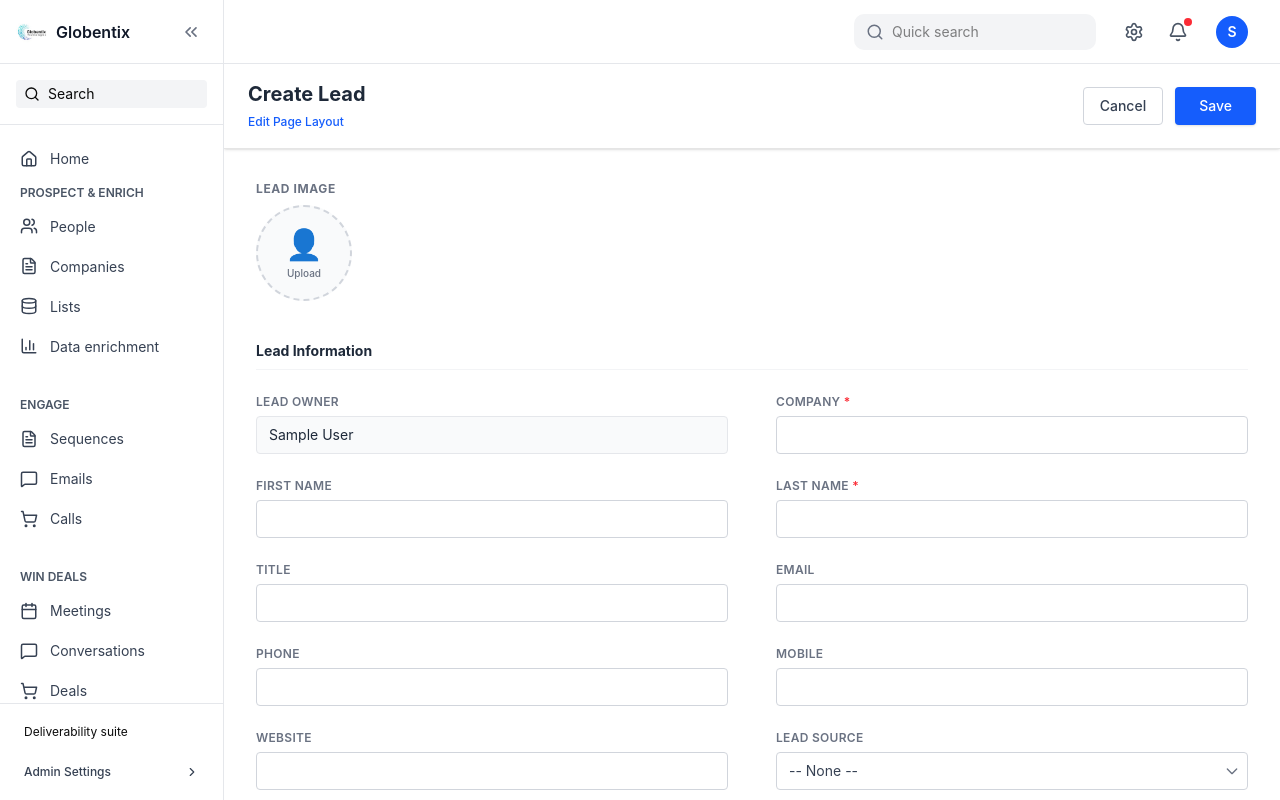
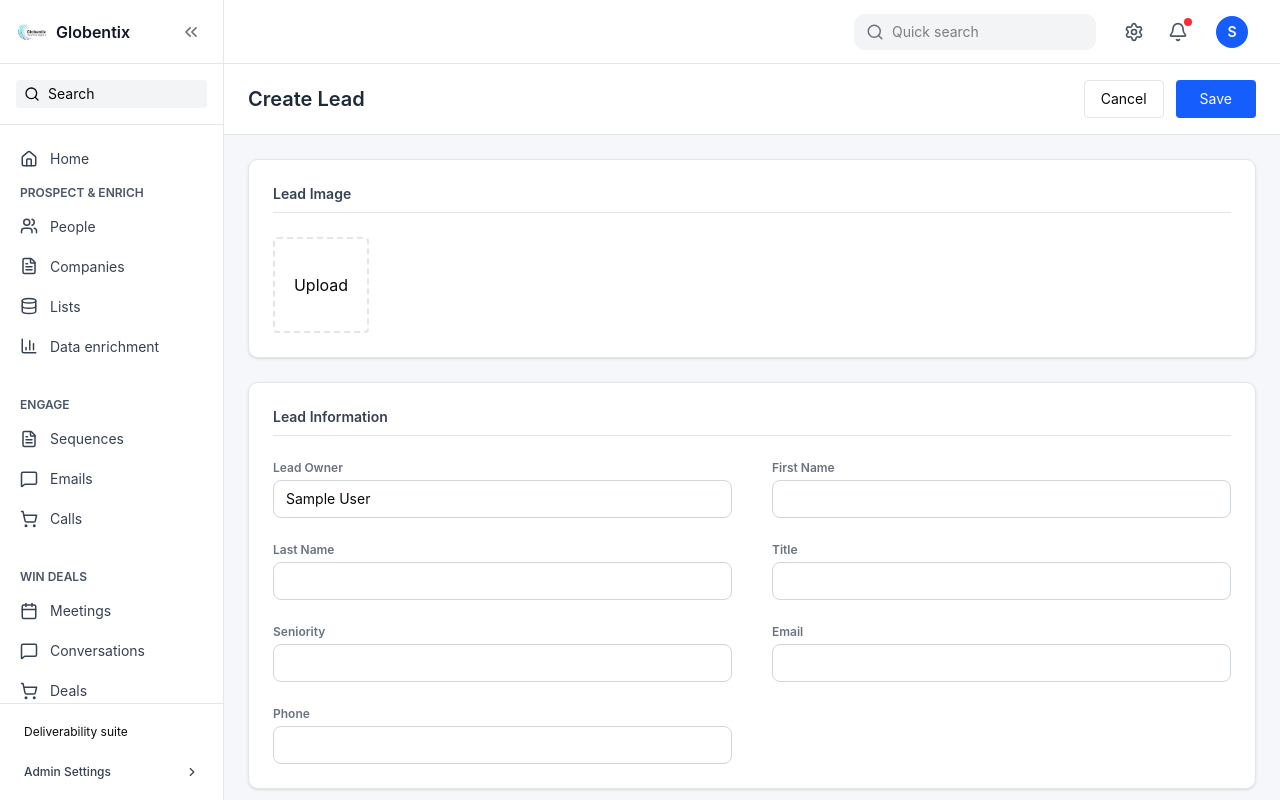
Before and after one commit to divyeshjethava/Apollo.io, a React (Vite) app in the folder frontend/: page /people/create in a window 1280 px wide. Built offline with nearby package versions, Linux system fonts and the light colour scheme; sample sign-in values are in the browser's storage.

Commit message:
(people): add person page and update people components
- Add new PersonPage for viewing individual person details
- Update PeopleTable component
- Update CreateLeadView component
- Update App routing to include person page

```diff
--- a/frontend/src/components/views/People/CreateLeadView.jsx
+++ b/frontend/src/components/views/People/CreateLeadView.jsx
@@ -1,7 +1,6 @@
 import React, { useState, useEffect, useRef } from "react";
 import { useNavigate } from "react-router-dom";
 
-// --- 1. Static Data for Dropdowns ---
 const DROPDOWN_OPTIONS = {
   leadSource: [
     "Advertisement",
@@ -12,15 +11,6 @@ const DROPDOWN_OPTIONS = {
     "Web",
     "Word of mouth",
   ],
-  leadStatus: [
-    "Attempted to Contact",
-    "Contacted",
-    "Future Lead",
-    "Junk Lead",
-    "Lost Lead",
-    "Not Contacted",
-    "Pre-Qualified",
-  ],
   industry: [
     "Technology",
     "Telecommunications",
@@ -30,19 +20,11 @@ const DROPDOWN_OPTIONS = {
     "Manufacturing",
     "Retail",
     "Healthcare",
-  ],
-  rating: [
-    "Acquired",
-    "Active",
-    "Market Failed",
-    "Project Cancelled",
-    "Shut Down",
+    "Government Administration",
   ],
   countries: ["India", "USA", "UK", "Australia"],
-  salutation: ["Mr.", "Ms.", "Mrs.", "Dr.", "Prof."],
 };
 
-// --- 2. Location Logic ---
 const STATE_MAPPING = {
   India: [
     "Delhi",
@@ -53,267 +35,212 @@ const STATE_MAPPING = {
     "Telangana",
   ],
   USA: ["California", "New York", "Texas", "Florida", "Washington"],
-  UK: ["England", "Scotland", "Wales", "Northern Ireland"],
+  UK: ["England", "Scotland", "Wales"],
   Australia: ["New South Wales", "Victoria", "Queensland"],
-};
-
-// --- 3. Simulated API ---
-const checkPincode = async (pincode) => {
-  await new Promise((resolve) => setTimeout(resolve, 500));
-  const database = {
-    110001: { city: "New Delhi", state: "Delhi", country: "India" },
-    400001: { city: "Mumbai", state: "Maharashtra", country: "India" },
-    560001: { city: "Bengaluru", state: "Karnataka", country: "India" },
-    600001: { city: "Chennai", state: "Tamil Nadu", country: "India" },
-    10001: { city: "New York", state: "New York", country: "USA" },
-    90001: { city: "Los Angeles", state: "California", country: "USA" },
-  };
-  return database[pincode] || null;
 };
 
 export default function CreateLeadView() {
   const navigate = useNavigate();
   const fileInputRef = useRef(null);
 
-  // State
   const [imagePreview, setImagePreview] = useState(null);
   const [selectedFile, setSelectedFile] = useState(null);
-  const [loading, setLoading] = useState(false);
-
-  // --- NEW: State for Lead Owner Name ---
   const [ownerName, setOwnerName] = useState("Current User");
 
-  // --- NEW: Effect to get Logged In User ---
   useEffect(() => {
     const storedUser = localStorage.getItem("user");
+
     if (storedUser) {
-      try {
-        const userObj = JSON.parse(storedUser);
-        if (userObj.name) {
-          setOwnerName(userObj.name);
-        }
-      } catch (error) {
-        console.error("Error parsing user data", error);
-      }
+      const user = JSON.parse(storedUser);
+      setOwnerName(user.name || "Current User");
     }
   }, []);
 
   const [formData, setFormData] = useState({
     firstName: "",
     lastName: "",
-    company: "",
+    title: "",
+    seniority: "",
     email: "",
     phone: "",
-    mobile: "",
+    // mobile: "",
+    linkedin: "",
+    facebook: "",
+    twitter: "",
+
+    company: "",
     website: "",
-    title: "",
-    fax: "",
-    salutation: "None",
-    leadSource: "None",
-    leadStatus: "None",
+    companyPhone: "",
+    companyLinkedin: "",
     industry: "None",
-    rating: "None",
+    employees: "",
     revenue: "",
-    employees: "",
+
+    houseNo: "",
+    street: "",
+    city: "",
+    state: "None",
     country: "None",
-    state: "None",
-    city: "",
     pincode: "",
-    street: "",
-    houseNo: "",
+
     description: "",
   });
 
   const availableStates = STATE_MAPPING[formData.country] || [];
 
-  // Handlers
   const handleChange = (e) => {
     const { name, value } = e.target;
-    setFormData((prev) => ({ ...prev, [name]: value }));
+
+    setFormData((prev) => ({
+      ...prev,
+      [name]: value,
+    }));
   };
 
   const handleCountryChange = (e) => {
-    const newCountry = e.target.value;
+    const country = e.target.value;
+
     setFormData((prev) => ({
       ...prev,
-      country: newCountry,
+      country,
       state: "None",
     }));
   };
 
-  const handlePincodeChange = async (e) => {
-    const code = e.target.value;
-    setFormData((prev) => ({ ...prev, pincode: code }));
-    if (code.length >= 5) {
-      setLoading(true);
-      const data = await checkPincode(code);
-      setLoading(false);
-      if (data) {
-        setFormData((prev) => ({
-          ...prev,
-          city: data.city,
-          state: data.state,
-          country: data.country,
-        }));
-      }
-    }
-  };
-
   const handleImageUpload = (e) => {
     const file = e.target.files[0];
+
     if (file) {
-      const imageUrl = URL.createObjectURL(file);
-      setImagePreview(imageUrl);
+      setImagePreview(URL.createObjectURL(file));
       setSelectedFile(file);
     }
   };
 
   const handleSubmit = async () => {
     try {
-      setLoading(true);
-      const dataToSend = new FormData();
+      const form = new FormData();
 
-      // Append form fields
       Object.keys(formData).forEach((key) => {
-        dataToSend.append(key, formData[key]);
+        form.append(key, formData[key]);
       });
 
-      // Append the real owner name we fetched
-      dataToSend.append("owner", ownerName);
+      form.append("owner", ownerName);
 
       if (selectedFile) {
-        dataToSend.append("leadImage", selectedFile);
+        form.append("leadImage", selectedFile);
       }
 
-      const response = await fetch("http://localhost:4000/api/leads", {
+      const res = await fetch("http://localhost:4000/api/leads", {
         method: "POST",
-        body: dataToSend,
+        body: form,
       });
 
-      if (response.ok) {
-        alert("Lead created successfully!");
+      if (res.ok) {
+        alert("Lead Created Successfully");
         navigate(-1);
       } else {
         alert("Error creating lead");
       }
     } catch (error) {
-      console.error("Error:", error);
-      alert("Server error");
-    } finally {
-      setLoading(false);
+      console.error(error);
+      alert("Server Error");
     }
   };
 
   return (
-    <div className="h-full flex flex-col bg-[#f5f7fb]">
+    <div className="flex flex-col h-full bg-[#f5f7fb]">
       {/* Top Bar */}
-      <div className="flex-none flex items-center justify-between px-6 py-4 border-b bg-white shadow-sm z-10">
-        <div>
-          <h1 className="text-xl font-bold text-gray-800">Create Lead</h1>
-          <span className="text-xs font-medium text-blue-600 cursor-pointer hover:underline">
-            Edit Page Layout
-          </span>
-        </div>
+
+      <div className="flex items-center justify-between px-6 py-4 bg-white border-b">
+        <h1 className="text-xl font-semibold text-gray-800">Create Lead</h1>
+
         <div className="flex gap-3">
           <button
             onClick={() => navigate(-1)}
-            className="px-4 py-2 border border-gray-300 rounded text-sm font-medium bg-white text-gray-700 hover:bg-gray-50 transition"
+            className="px-4 py-2 border rounded text-sm"
           >
             Cancel
           </button>
+
           <button
-            className="px-6 py-2 rounded text-sm font-medium bg-blue-600 text-white hover:bg-blue-700 shadow-sm transition"
             onClick={handleSubmit}
+            className="px-6 py-2 bg-blue-600 text-white rounded text-sm"
           >
             Save
           </button>
         </div>
       </div>
 
-      {/* Form Body */}
-      <div className="flex-1 bg-white overflow-y-auto custom-scrollbar">
-        <div className="bg-white p-8 max-w-6xl mx-auto">
-          {/* Image Upload */}
-          <div className="mb-10 flex items-center gap-6">
-            <div className="relative group">
-              <h2 className="text-xs font-bold uppercase text-gray-500 mb-2 tracking-wider">
-                Lead Image
-              </h2>
+      {/* Form */}
+
+      <div className="flex-1 overflow-y-auto p-6">
+        <div className="max-w-[1100px] mx-auto space-y-6">
+          {/* Image */}
+
+          <Section title="Lead Image">
             <div
               onClick={() => fileInputRef.current.click()}
-                className="w-24 h-24 rounded-full border-2 border-dashed border-gray-300 flex items-center justify-center cursor-pointer hover:border-blue-500 hover:bg-blue-50 transition relative overflow-hidden bg-gray-50"
+              className="w-24 h-24 border-2 border-dashed flex items-center justify-center rounded cursor-pointer"
             >
               {imagePreview ? (
                 <img
                   src={imagePreview}
-                    alt="Preview"
-                    className="w-full h-full object-cover"
+                  className="w-full h-full object-cover rounded"
                 />
               ) : (
-                  <div className="text-center">
-                    <span className="text-3xl text-gray-400">👤</span>
-                    <p className="text-[10px] text-gray-500 mt-1 font-medium">
-                      Upload
-                    </p>
-                  </div>
+                "Upload"
               )}
             </div>
+
             <input
               type="file"
               ref={fileInputRef}
               className="hidden"
+              onChange={handleImageUpload}
               accept="image/*"
-                onChange={handleImageUpload}
             />
-            </div>
-          </div>
+          </Section>
 
           {/* Lead Info */}
-          <h2 className="text-sm font-bold text-gray-800 mb-6 pb-2 border-b border-gray-100">
-            Lead Information
-          </h2>
-          <div className="grid grid-cols-1 md:grid-cols-2 gap-x-12 gap-y-6 mb-10">
-            {/* UPDATED FIELD: Display dynamic owner name */}
+
+          <Section title="Lead Information">
             <Input label="Lead Owner" value={ownerName} readOnly />
 
-            <Input
-              label="Company"
-              name="company"
-              value={formData.company}
-              onChange={handleChange}
-              required
-            />
-
-            <div className="flex gap-3">
             <Input
               label="First Name"
               name="firstName"
               value={formData.firstName}
               onChange={handleChange}
-                className="flex-1"
             />
-            </div>
 
             <Input
               label="Last Name"
               name="lastName"
               value={formData.lastName}
               onChange={handleChange}
-              required
             />
+
             <Input
               label="Title"
               name="title"
               value={formData.title}
               onChange={handleChange}
             />
+
+            <Input
+              label="Seniority"
+              name="seniority"
+              value={formData.seniority}
+              onChange={handleChange}
+            />
+
             <Input
               label="Email"
               name="email"
-              type="email"
               value={formData.email}
               onChange={handleChange}
             />
+
             <Input
               label="Phone"
               name="phone"
@@ -321,12 +248,24 @@ export default function CreateLeadView() {
               onChange={handleChange}
             />
 
-            <Input
+            {/* <Input
               label="Mobile"
               name="mobile"
               value={formData.mobile}
               onChange={handleChange}
+            /> */}
+          </Section>
+
+          {/* Company */}
+
+          <Section title="Company Information">
+            <Input
+              label="Company"
+              name="company"
+              value={formData.company}
+              onChange={handleChange}
             />
+
             <Input
               label="Website"
               name="website"
@@ -334,85 +273,59 @@ export default function CreateLeadView() {
               onChange={handleChange}
             />
 
-            <Select
-              label="Lead Source"
-              name="leadSource"
-              options={DROPDOWN_OPTIONS.leadSource}
-              value={formData.leadSource}
-              onChange={handleChange}
-            />
-            <Select
-              label="Lead Status"
-              name="leadStatus"
-              options={DROPDOWN_OPTIONS.leadStatus}
-              value={formData.leadStatus}
-              onChange={handleChange}
-            />
-            <Select
-              label="Industry"
-              name="industry"
-              options={DROPDOWN_OPTIONS.industry}
-              value={formData.industry}
+            <Input
+              label="Company Phone"
+              name="companyPhone"
+              value={formData.companyPhone}
               onChange={handleChange}
             />
 
             <Input
-              label="No. of Employees"
+              label="Company LinkedIn"
+              name="companyLinkedin"
+              value={formData.companyLinkedin}
+              onChange={handleChange}
+            />
+
+            <Select
+              label="Industry"
+              name="industry"
+              value={formData.industry}
+              options={DROPDOWN_OPTIONS.industry}
+              onChange={handleChange}
+            />
+
+            <Input
+              label="Employees"
               name="employees"
-              type="number"
               value={formData.employees}
               onChange={handleChange}
             />
+
             <Input
               label="Annual Revenue"
               name="revenue"
-              type="number"
-              prefix="Rs."
               value={formData.revenue}
               onChange={handleChange}
             />
-            <Select
-              label="Rating"
-              name="rating"
-              options={DROPDOWN_OPTIONS.rating}
-              value={formData.rating}
-              onChange={handleChange}
-            />
-          </div>
+          </Section>
 
-          {/* Address Info */}
-          <h2 className="text-sm font-bold text-gray-800 mb-6 pb-2 border-b border-gray-100">
-            Address Information
-          </h2>
-          <div className="grid grid-cols-1 md:grid-cols-2 gap-x-12 gap-y-6 mb-10">
-            <Select
-              label="Country"
-              name="country"
-              options={DROPDOWN_OPTIONS.countries}
-              value={formData.country}
-              onChange={handleCountryChange}
-            />
+          {/* Address */}
+
+          <Section title="Address Information">
             <Input
-              label="Flat / House No."
+              label="House No"
               name="houseNo"
               value={formData.houseNo}
               onChange={handleChange}
             />
 
-            <div className="relative">
             <Input
-                label="Zip Code"
-                name="pincode"
-                value={formData.pincode}
-                onChange={handlePincodeChange}
-                placeholder="e.g. 110001"
+              label="Street"
+              name="street"
+              value={formData.street}
+              onChange={handleChange}
             />
-              {loading && (
-                <span className="absolute right-0 top-0 text-xs text-blue-600 font-medium animate-pulse mt-1">
-                  Fetching...
-                </span>
-              )}
-            </div>
 
             <Input
               label="City"
@@ -420,129 +333,121 @@ export default function CreateLeadView() {
               value={formData.city}
               onChange={handleChange}
             />
+
+            <Select
+              label="Country"
+              name="country"
+              value={formData.country}
+              options={DROPDOWN_OPTIONS.countries}
+              onChange={handleCountryChange}
+            />
+
             <Select
               label="State"
               name="state"
+              value={formData.state}
               options={availableStates}
-              value={formData.state}
-              onChange={handleChange}
-              disabled={availableStates.length === 0}
-            />
-            <Input
-              label="Street Address"
-              name="street"
-              value={formData.street}
               onChange={handleChange}
             />
-          </div>
+
+            <Input
+              label="Zip Code"
+              name="pincode"
+              value={formData.pincode}
+              onChange={handleChange}
+            />
+          </Section>
+
+          {/* Social */}
+
+          <Section title="Social Profiles">
+            <Input
+              label="LinkedIn"
+              name="linkedin"
+              value={formData.linkedin}
+              onChange={handleChange}
+            />
+
+            <Input
+              label="Facebook"
+              name="facebook"
+              value={formData.facebook}
+              onChange={handleChange}
+            />
+
+            <Input
+              label="Twitter"
+              name="twitter"
+              value={formData.twitter}
+              onChange={handleChange}
+            />
+          </Section>
 
           {/* Description */}
-          <h2 className="text-sm font-bold text-gray-800 mb-6 pb-2 border-b border-gray-100">
-            Description
-          </h2>
+
+          <Section title="Description">
             <textarea
-            className="w-full border border-gray-300 rounded-md px-4 py-3 text-sm focus:border-blue-500 outline-none resize-y min-h-[120px]"
-            rows={4}
-            placeholder="Additional details..."
               name="description"
               value={formData.description}
               onChange={handleChange}
+              className="w-full border rounded p-3"
             />
+          </Section>
         </div>
       </div>
     </div>
   );
 }
 
-// --- Reusable Components ---
+/* SECTION */
 
-const Input = ({
-  label,
-  required,
-  prefix,
-  type = "text",
-  name,
-  value,
-  onChange,
-  readOnly,
-  placeholder,
-  className = "",
-}) => (
-  <div className={`flex flex-col ${className}`}>
-    <label className="text-xs font-semibold text-gray-500 mb-1.5 uppercase tracking-wide">
-      {label} {required && <span className="text-red-500">*</span>}
-    </label>
-    <div
-      className={`flex items-center border rounded px-3 transition-colors ${readOnly ? "bg-gray-50 border-gray-200" : "bg-white border-gray-300 focus-within:border-blue-500 focus-within:ring-1 focus-within:ring-blue-500"}`}
-    >
-      {prefix && (
-        <span className="text-gray-500 text-sm mr-2 font-medium border-r pr-2">
-          {prefix}
-        </span>
-      )}
+const Section = ({ title, children }) => (
+  <div className="bg-white border rounded-lg shadow-sm p-6">
+    <h2 className="text-sm font-semibold text-gray-700 border-b pb-2 mb-6">
+      {title}
+    </h2>
+
+    <div className="grid grid-cols-1 md:grid-cols-2 gap-x-10 gap-y-6">
+      {children}
+    </div>
+  </div>
+);
+
+/* INPUT */
+
+const Input = ({ label, name, value, onChange, readOnly }) => (
+  <div className="flex flex-col">
+    <label className="text-xs font-semibold text-gray-500 mb-1">{label}</label>
+
     <input
-        type={type}
       name={name}
       value={value || ""}
       onChange={onChange}
       readOnly={readOnly}
-        placeholder={placeholder}
-        className={`w-full py-2 outline-none text-sm text-gray-800 placeholder-gray-400 ${readOnly ? "bg-transparent text-gray-500 cursor-default" : ""}`}
+      className="border border-gray-300 rounded-md px-3 py-2 text-sm focus:ring-2 focus:ring-blue-500 outline-none"
     />
-    </div>
   </div>
 );
 
-const Select = ({
-  label,
-  options = [],
-  name,
-  value,
-  onChange,
-  width = "w-full",
-  disabled = false,
-}) => (
-  <div className={`flex flex-col ${width}`}>
-    <label className="text-xs font-semibold text-gray-500 mb-1.5 uppercase tracking-wide">
-      {label}
-    </label>
-    <div className="relative">
+/* SELECT */
+
+const Select = ({ label, name, options = [], value, onChange }) => (
+  <div className="flex flex-col">
+    <label className="text-xs font-semibold text-gray-500 mb-1">{label}</label>
+
     <select
       name={name}
-        value={value || "None"}
+      value={value}
       onChange={onChange}
-        disabled={disabled}
-        className={`w-full border rounded px-3 py-2 text-sm outline-none appearance-none transition-all ${
-          disabled
-            ? "bg-gray-50 text-gray-400 border-gray-200 cursor-not-allowed"
-            : "bg-white border-gray-300 text-gray-700 hover:border-gray-400 focus:border-blue-500 focus:ring-1 focus:ring-blue-500"
-        }`}
+      className="border border-gray-300 rounded-md px-3 py-2 text-sm focus:ring-2 focus:ring-blue-500 outline-none"
     >
       <option value="None">-- None --</option>
+
       {options.map((opt) => (
         <option key={opt} value={opt}>
           {opt}
         </option>
       ))}
     </select>
-
-      {!disabled && (
-        <div className="absolute inset-y-0 right-0 flex items-center px-2 pointer-events-none">
-          <svg
-            className="w-4 h-4 text-gray-500"
-            fill="none"
-            stroke="currentColor"
-            viewBox="0 0 24 24"
-          >
-            <path
-              strokeLinecap="round"
-              strokeLinejoin="round"
-              strokeWidth="2"
-              d="M19 9l-7 7-7-7"
-            />
-          </svg>
-        </div>
-      )}
-    </div>
   </div>
 );
```
Also changed, not shown: frontend/src/App.jsx (+9 -7 lines), frontend/src/components/PeopleTable.jsx (+70 -49 lines), frontend/src/components/views/People/PersonPage.jsx (added, +112 -0 lines). Lines whose indentation alone changed are shown as unchanged.
